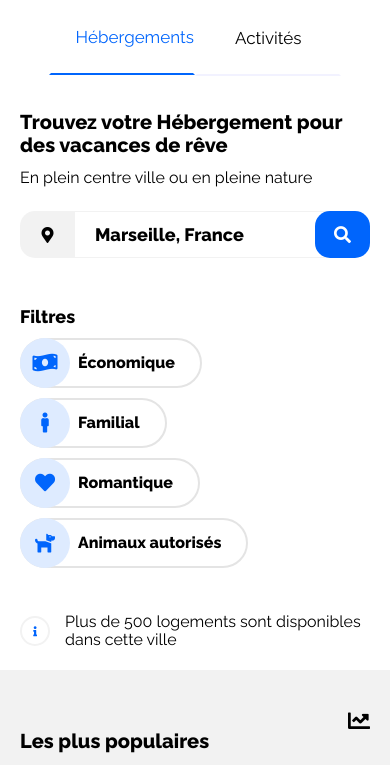
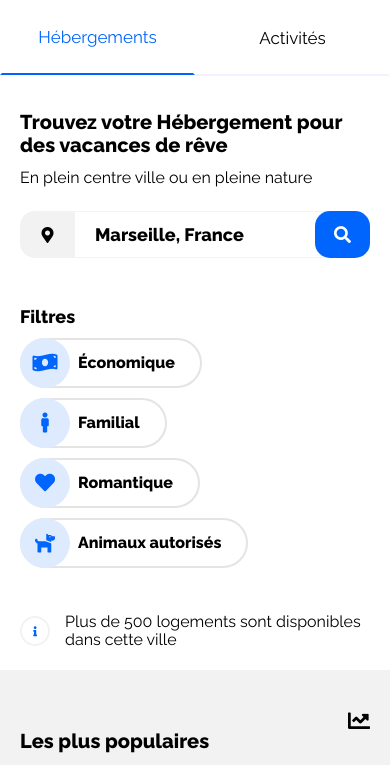
Before and after one commit to MichelYam/booki, a plain HTML site: page index.html in a window 390 px wide. Shown: the part 79-844 px from the top of the page. Drawn offline with Linux system fonts and the light colour scheme.

Commit message:
correction hebergement

```diff
--- a/css/style.css
+++ b/css/style.css
@@ -55,6 +55,7 @@ a:hover {
     color: #0065FC;
 }
 
+
 header #logo {
     width: 110px;
     height: 100%;
@@ -65,7 +66,7 @@ header .logo {
     width: 100%;
 }
 
-header .navbar {
+header nav .navbar {
     display: flex;
     align-items: center;
 }
@@ -597,6 +598,10 @@ section {
         padding-top: 25px;
     }
 
+    nav {
+        width: 100%;
+    }
+
     header .navbar {
         width: 100%;
         padding: 0;
```
